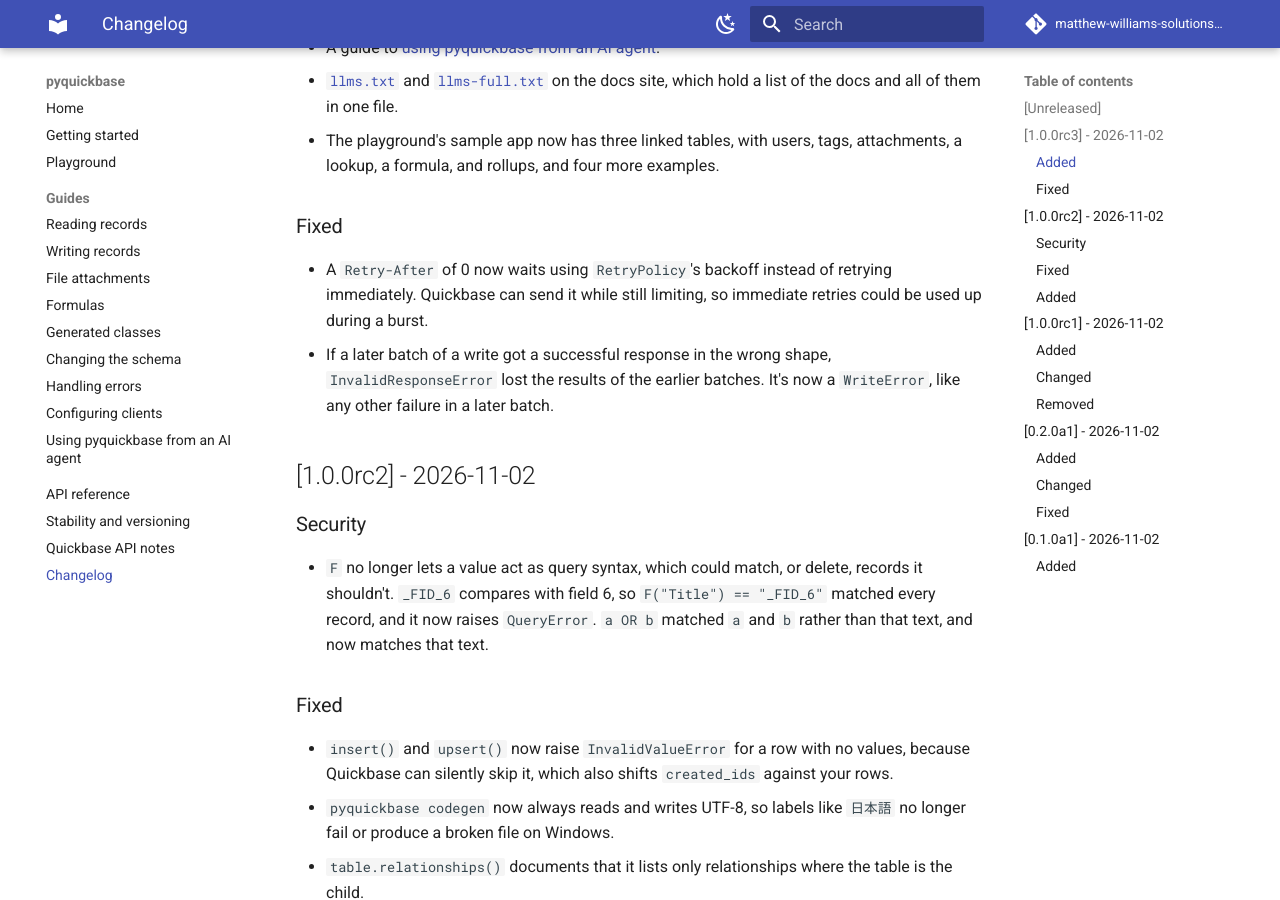
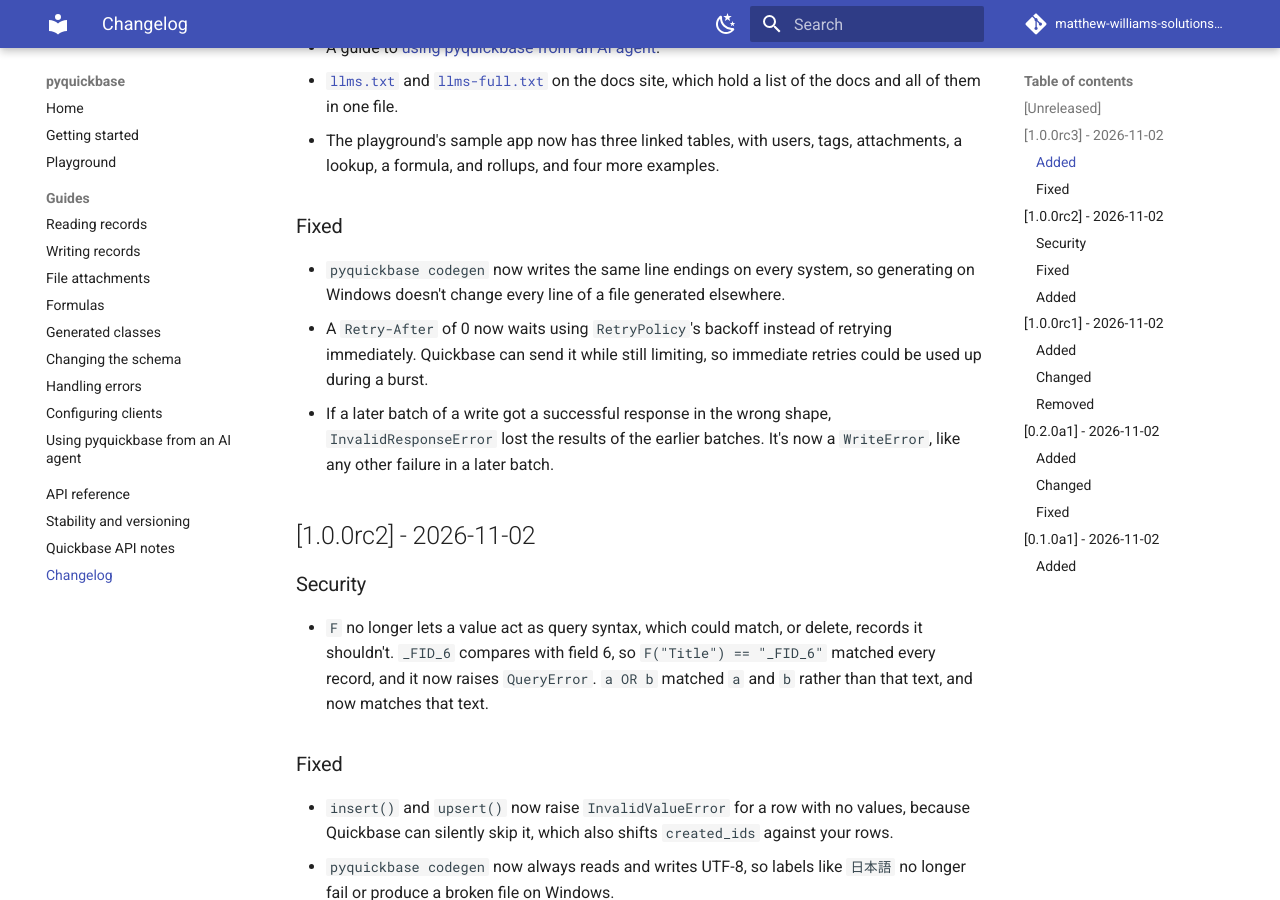
Before and after one commit to matthew-williams-solutions/pyquickbase, an MkDocs documentation site: the page built from docs/changelog.md, in a window 1280 px wide and 900 px high, scrolled down 408 px. Built offline with MkDocs 1.6.1 and Material for MkDocs 9.7.7, drawn with Linux system fonts in a browser that asks for light colours; comment, search, counter and statistics services are not loaded.

Commit message:
Write generated files with the same line endings on every system
On Windows, text mode wrote CRLF, so generating there changed every line of a
file generated elsewhere. Also skip the test of Unix file modes on Windows,
which doesn't have them. Found by the one-off Windows and macOS test run.

```diff
--- a/CHANGELOG.md
+++ b/CHANGELOG.md
@@ -20,6 +20,8 @@ All notable changes to this project are documented here. The format follows
 
 ### Fixed
 
+- `pyquickbase codegen` now writes the same line endings on every system, so generating on Windows
+  doesn't change every line of a file generated elsewhere.
 - A `Retry-After` of 0 now waits using `RetryPolicy`'s backoff instead of retrying immediately.
   Quickbase can send it while still limiting, so immediate retries could be used up during a burst.
 - If a later batch of a write got a successful response in the wrong shape, `InvalidResponseError` lost
```
Also changed, not shown: ROADMAP.md (+1 -1 lines), 2 other files.
